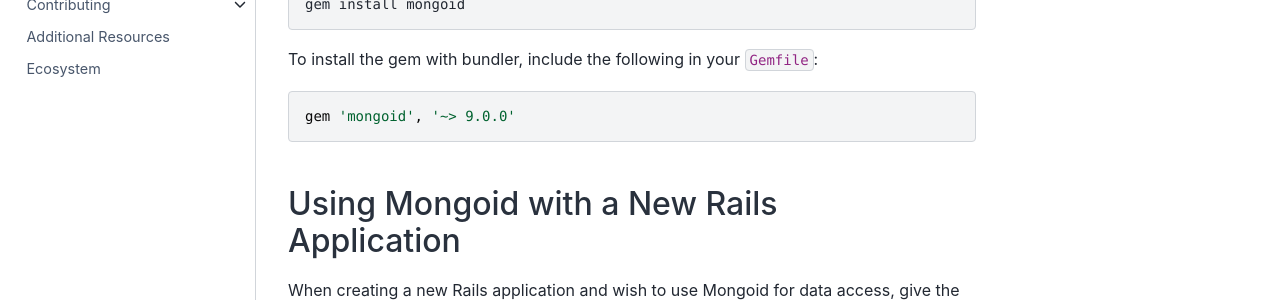
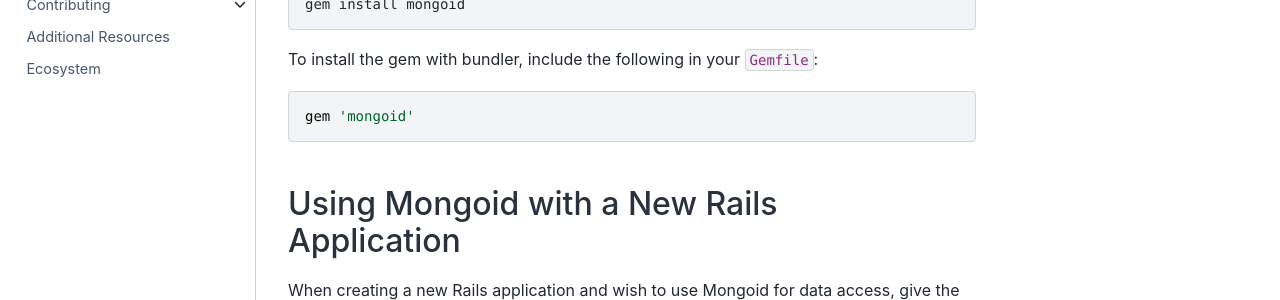
Before and after one commit to i80and/docs-mongoid, a Sphinx documentation site: the page built from docs/installation.txt, in a window 1280 px wide and 1310 px high. Shown: the part 528-828 px from the top of the window. Built offline with Sphinx 7.4.7 and the Sphinx Book theme 1.1.4, drawn with Linux system fonts in a browser that asks for light colours.

Commit message:
MONGOID-5698 no need to specify patch version in the docs (#5749)
* MONGOID-5698 no need to specify patch version in the docs

* getting started doesn't need to reference a mongoid version

honestly, neither does installation.txt

```diff
--- a/docs/installation.txt
+++ b/docs/installation.txt
@@ -27,7 +27,7 @@ To install the gem with bundler, include the following in your ``Gemfile``:
 
 .. code-block:: ruby
 
-   gem 'mongoid', '~> 9.0.0'
+   gem 'mongoid'
 
 Using Mongoid with a New Rails Application
 ==========================================
--- a/docs/tutorials/getting-started-rails6.txt
+++ b/docs/tutorials/getting-started-rails6.txt
@@ -44,7 +44,7 @@ In order to do so, the first step is to install the ``rails`` gem:
 
 .. code-block:: sh
 
-    gem install rails -v '~> 6.0.0'
+    gem install rails -v '~> 6.0'
 
 
 Create New Application
@@ -107,7 +107,7 @@ Add Mongoid
 .. code-block:: ruby
   :caption: Gemfile
 
-    gem 'mongoid', '~> 7.0.5'
+    gem 'mongoid'
 
 .. note::
 
@@ -378,7 +378,7 @@ mentioned in ``Gemfile``, and add ``mongoid``:
 .. code-block:: ruby
   :caption: Gemfile
 
-    gem 'mongoid', '~> 7.0.5'
+    gem 'mongoid'
 
 .. note::
 
```
